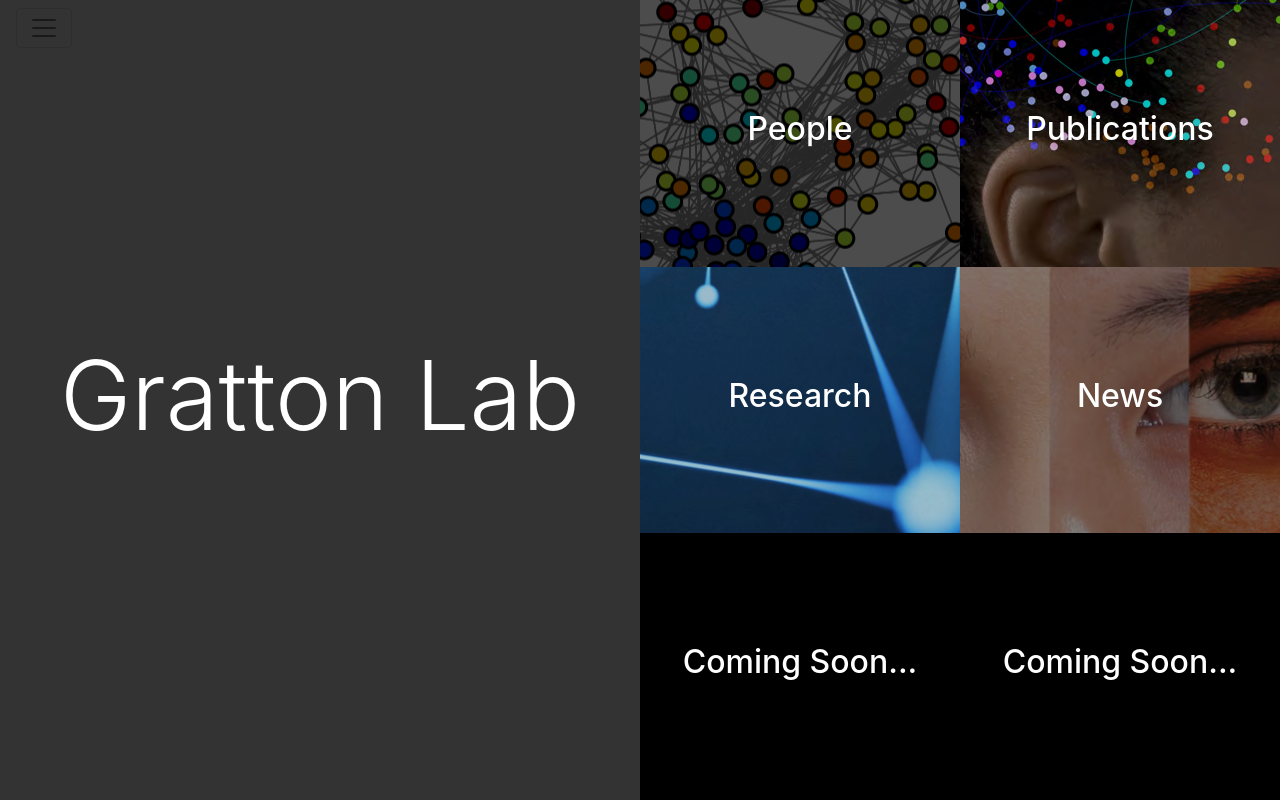
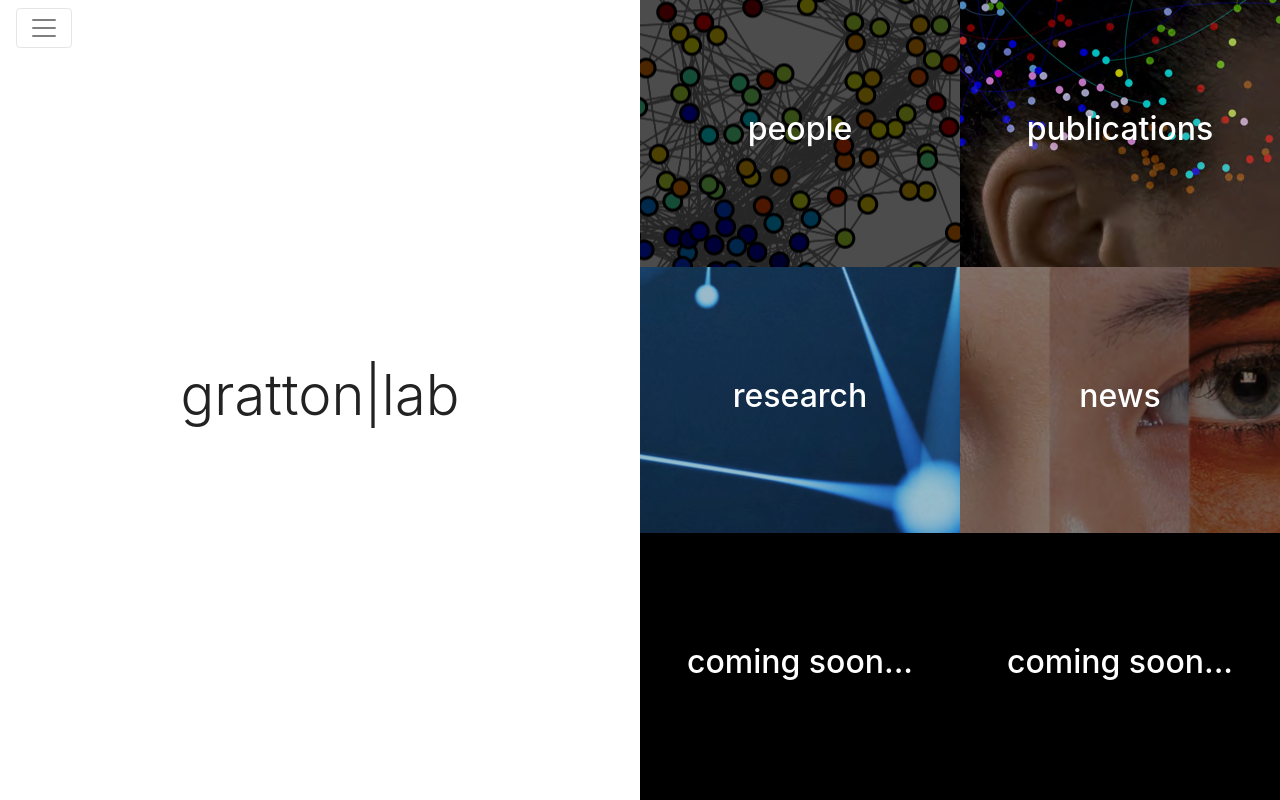
Before and after one commit to vanandrew/web-common, a Django app: page / in a window 1280 px wide. Run offline with Django 3.2, Linux system fonts and the light colour scheme; some libraries are stand-ins or nearby versions.

Commit message:
even more fancy!

```diff
--- /dev/null
+++ b/common/static/common/css/pagefade.css
@@ -0,0 +1 @@
+.pagefade{-webkit-transition:-webkit-filter 1s;transition:filter 1;-webkit-filter:brightness(0);filter:brightness(0);}
--- /dev/null
+++ b/common/static/common/js/pagefade.js
@@ -0,0 +1,4 @@
+// fade-in page
+$(document).ready(function(){$(".pagefade").css({"filter":"brightness(1)","-webkit-filter":"brightness(1)"});});
+// fade-out page
+$(".nav-link").click(function(event){event.preventDefault();$(".pagefade").css({"filter":"brightness(0)","-webkit-filter":"brightness(0)"});setTimeout(function() { window.location.href = event.target.href; },1100);});
--- a/common/templates/common/base.html
+++ b/common/templates/common/base.html
@@ -8,12 +8,48 @@
         <meta charset="utf-8">
         <meta name="viewport" content="width=device-width, initial-scale=1">
         <title>Lab</title>
+        <link rel="stylesheet" href="{% static 'common/css/pagefade.css' %}">
+        <link rel="stylesheet" href="https://cdnjs.cloudflare.com/ajax/libs/octicons/4.4.0/octicons.min.css" integrity="sha256-4eCms8tUm+iL29tUvmRhNRnz/7lNI4oTtQzqa/uM2dI=" crossorigin="anonymous">
+        <link rel="stylesheet" href="https://cdnjs.cloudflare.com/ajax/libs/octicons/4.4.0/font/octicons.min.css" integrity="sha256-pNGG0948CVwfHxxS8lVkUKftaSsMBzFSUknrKr2utfY=" crossorigin="anonymous" />
+        <link rel="stylesheet" href="https://cdnjs.cloudflare.com/ajax/libs/animate.css/3.5.2/animate.min.css" integrity="sha256-j+P6EZJVrbXgwSR5Mx+eCS6FvP9Wq27MBRC/ogVriY0=" crossorigin="anonymous">
         <link rel="stylesheet" href="https://maxcdn.bootstrapcdn.com/bootstrap/4.0.0/css/bootstrap.min.css" integrity="sha384-Gn5384xqQ1aoWXA+058RXPxPg6fy4IWvTNh0E263XmFcJlSAwiGgFAW/dAiS6JXm" crossorigin="anonymous">
         {% block head %}
         {% endblock %}
+        <style>
+            /* Set link colors to inherit */
+            a {
+                color: inherit;
+            }
+            a:hover {
+                color: inherit;
+                text-decoration: none;
+            }
+            .title {
+                height: 100vh;
+                background: #FFF;
+            }
+            .nopad {
+                padding-left:0;
+                padding-right:0;
+                overflow-x: hidden;
+            }
+            .navbar {
+                width: fit-content;
+                background-color:rgba(0,0,0,0);
+            }
+            .white-text {
+                color: white;
+            }
+            .black-text {
+                color: #222;
+            }
+            .section-title {
+                -vendor-animation-delay: 1.5s;
+            }
+        </style>
     </head>
     <body>
-        <nav class="navbar fixed-top navbar-light" style="background-color:rgba(0,0,0,0);">
+        <nav class="navbar fixed-top navbar-light">
             <button class="navbar-toggler" type="button" data-toggle="collapse" data-target="#NavContent">
                 <span class="navbar-toggler-icon"></span>
             </button>
--- a/common/templates/common/home.html
+++ b/common/templates/common/home.html
@@ -3,23 +3,6 @@
 
 {% block head %}
 <style>
-/* Set link colors to inherit */
-a {
-    color: inherit;
-}
-a:hover {
-    color: inherit;
-    text-decoration: none;
-}
-.nopad {
-    padding-left:0;
-    padding-right:0;
-    overflow-x: hidden;
-}
-.title {
-    height: 100vh;
-    background: #333;
-}
 .main-col {
     -webkit-transition: max-width 1s, flex 1s;
     -webkit-transition-delay: 1s;
@@ -44,6 +27,8 @@ a:hover {
     flex: 0 0 10%;
 }
 .link-block > .col-6 > .row > .col > h2 { /* Set Animation for hiding text*/
+    /*visibility: hidden;
+    opacity: 0;*/
     -webkit-transition: visibility 0.5s, opacity 0.5s;
     transition: visibility 0.5s, opacity 0.5s;
 }
@@ -148,6 +133,11 @@ a:hover {
     -webkit-filter: brightness(0);
     filter: brightness(0);
 }
+.scroll-down {
+    font-size: 60;
+    color: #222;
+    cursor: pointer;
+}
 </style>
 {% endblock %}
 
@@ -155,22 +145,25 @@ a:hover {
 
 {% block content %}
 <div class="container-fluid nopad">
-    <div class="row no-gutters">
-        <div class="col-lg-6 main-col">
+    <div class="row no-gutters pagefade">
+        <div class="col-lg-6 main-col animated fadeInLeft">
             <div class="row align-items-center no-gutters title">
                 <div class="col">
-                    <h1 class="display-1 text-center" id="title-text" style="color:white";>Gratton Lab</h1>
+                    <h1 class="display-4 text-center black-text" id="title-text">gratton|lab</h1>
+                    <div class="d-flex justify-content-center">
+                        <span class="octicon octicon-triangle-down scroll-down d-lg-none d-xl-none"></span>
+                    </div>
                 </div>
             </div>
         </div>
-        <div class="col-lg-6 main-col">
+        <div class="col-lg-6 main-col animated fadeInRight">
             <div class="row align-items-center no-gutters link-block" id="row1">
                 <div class="col-6 link-box people">
                     <div class="row align-items-center no-gutters">
                         <div class="background"></div>
                         <a class="link-to-page" href="{% url 'common:people' %}"></a>
                         <div class="col">
-                            <h2 class="text-center" style="color:white;">People</h2>
+                            <h2 class="text-center white-text">people</h2>
                         </div>
                     </div>
                 </div>
@@ -179,7 +172,7 @@ a:hover {
                         <div class="background"></div>
                         <a class="link-to-page" href="{% url 'common:publications' %}"></a>
                         <div class="col">
-                            <h2 class="text-center" style="color:white;">Publications</h2>
+                            <h2 class="text-center white-text">publications</h2>
                         </div>
                     </div>
                 </div>
@@ -190,7 +183,7 @@ a:hover {
                         <div class="background"></div>
                         <a class="link-to-page" href="{% url 'common:research' %}"></a>
                         <div class="col">
-                            <h2 class="text-center" style="color:white;">Research</h2>
+                            <h2 class="text-center white-text">research</h2>
                         </div>
                     </div>
                 </div>
@@ -199,7 +192,7 @@ a:hover {
                         <div class="background"></div>
                         <a class="link-to-page" href="{% url 'common:news' %}"></a>
                         <div class="col">
-                            <h2 class="text-center" style="color:white;">News</h2>
+                            <h2 class="text-center white-text">news</h2>
                         </div>
                     </div>
                 </div>
@@ -210,7 +203,7 @@ a:hover {
                         <div class="background"></div>
                         <a class="link-to-page" href="/"></a>
                         <div class="col">
-                            <h2 class="text-center" style="color:white;">Coming Soon...</h2>
+                            <h2 class="text-center white-text">coming soon...</h2>
                         </div>
                     </div>
                 </div>
@@ -219,7 +212,7 @@ a:hover {
                         <div class="background"></div>
                         <a class="link-to-page" href="/"></a>
                         <div class="col">
-                            <h2 class="text-center" style="color:white;">Coming Soon...</h2>
+                            <h2 class="text-center white-text">coming soon...</h2>
                         </div>
                     </div>
                 </div>
@@ -230,6 +223,7 @@ a:hover {
 {% endblock %}
 
 {% block scripts %}
+<script src="{% static 'common/js/pagefade.js' %}"></script>
 <script>
 $('.link-to-page').click(function(event){
     // Prevent default redirect
@@ -261,5 +255,11 @@ $('.link-to-page').click(function(event){
     // Go to page after 3 seconds
     setTimeout(function() { window.location.href = event.target.href; },3000);
 });
+$(".scroll-down").click(function(){
+    // Scroll-down by viewport height
+    $('html, body').animate({
+        scrollTop: $(window).scrollTop() + $(window).height()
+    },1500);
+});
 </script>
 {% endblock %}
```
Also changed, not shown: common/templates/common/news.html (+11 -0 lines), common/templates/common/people.html (+13 -0 lines), common/templates/common/publications.html (+14 -0 lines), common/templates/common/research.html (+14 -0 lines).
